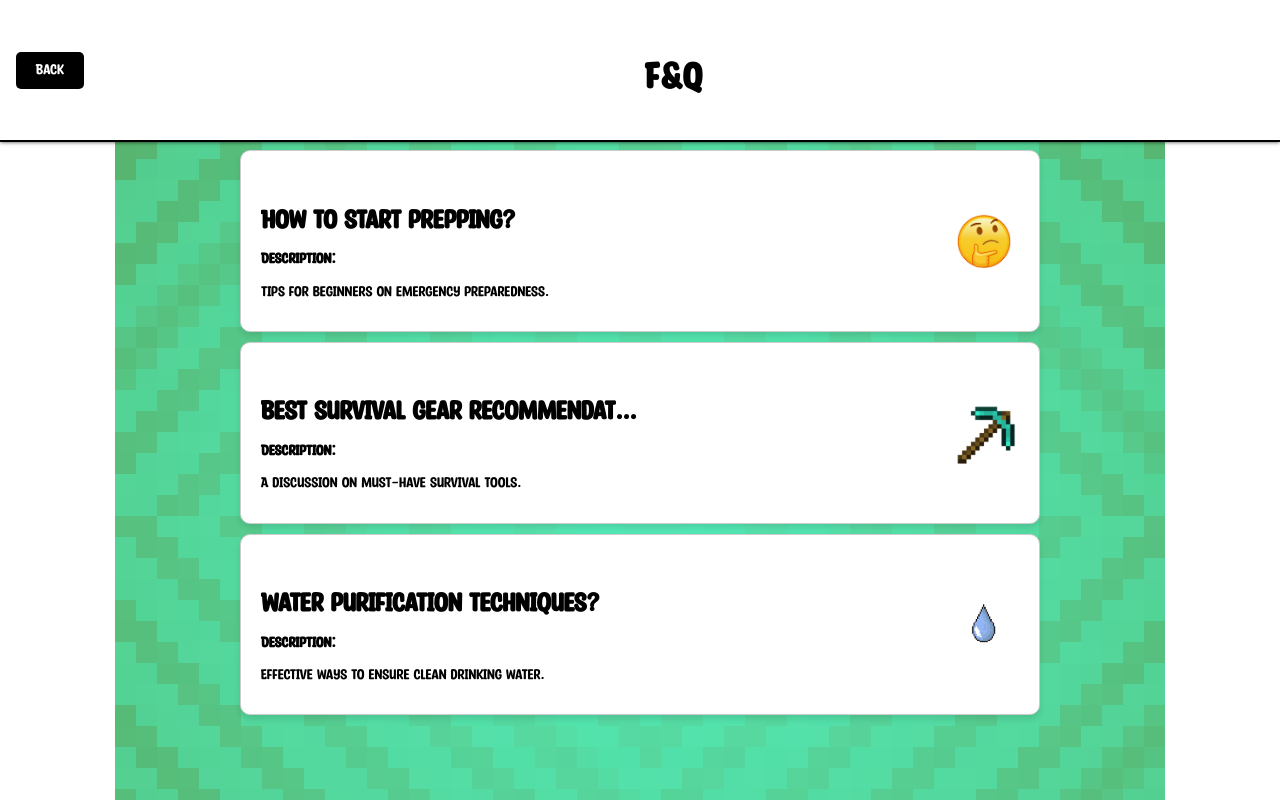
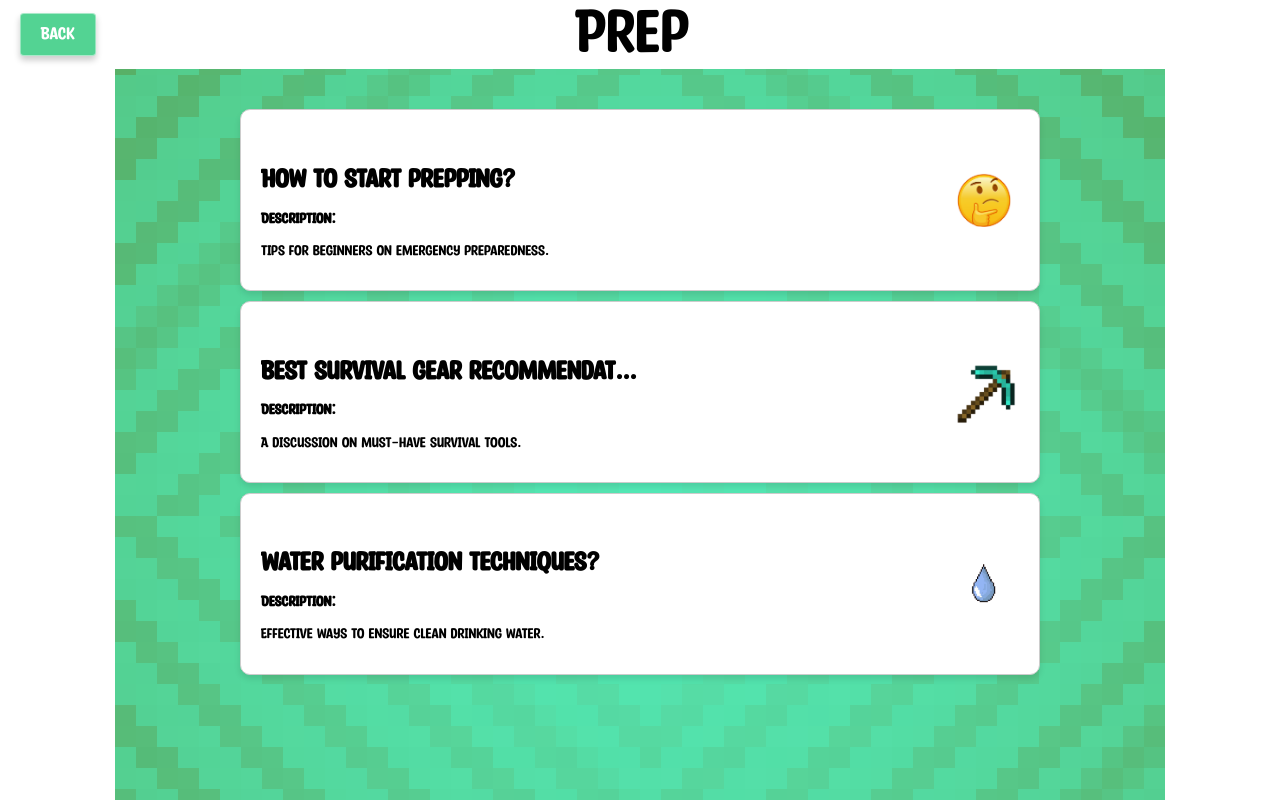
Before and after one commit to BonelessWater/Artemis, a React (Create React App) app in the folder artemis/: page /prep in a window 1280 px wide. Shown: the top 800 px of the page. Built offline with nearby package versions, Linux system fonts and the light colour scheme; a web font is replaced by a local one.

Commit message:
Button animation

```diff
--- a/artemis/src/components/CartoonyButton.js
+++ b/artemis/src/components/CartoonyButton.js
@@ -1,4 +1,3 @@
-// CartoonyButton.jsx
 import React from 'react';
 import { Link } from 'react-router-dom';
 
@@ -10,6 +9,7 @@ const CartoonyButton = ({
   size = 'medium', // default size
   height, // new prop for height
   width,  // new prop for width
+  movement = true, // new prop for movement; defaults to true
   style: customStyle = {},
   ...rest
 }) => {
@@ -27,7 +27,7 @@ const CartoonyButton = ({
       padding: '15px 30px',
       fontSize: '22px',
     },
-    large2:  {
+    large2: {
       padding: '25px 40px',
       fontSize: '40px',
     },
@@ -41,6 +41,22 @@ const CartoonyButton = ({
     ...(width ? { width } : {}),
     ...customStyle,
   };
+
+  // If movement is enabled, add a pulse animation with a rest period
+  const movementStyle = movement ? { animation: "pulse 4s infinite" } : {};
+
+  // Clone children to apply spin animation on any img element if movement is true
+  const enhancedChildren = React.Children.map(children, child => {
+    if (React.isValidElement(child) && child.type === 'img') {
+      return React.cloneElement(child, {
+        style: {
+          ...child.props.style,
+          animation: movement ? "starSpin 4s infinite" : "none",
+        },
+      });
+    }
+    return child;
+  });
 
   return (
     <>
@@ -56,7 +72,6 @@ const CartoonyButton = ({
           transition: background-color 0.3s ease;
           box-shadow: 0 4px 6px rgba(0, 0, 0, 0.2);
         }
-        /* Sweeping shine effect on hover */
         .cartoony-btn::before {
           content: "";
           position: absolute;
@@ -77,7 +92,6 @@ const CartoonyButton = ({
           50% { width: 200%; }
           100% { width: 0; }
         }
-        /* Animated thin shine lines */
         .shine-lines {
           position: absolute;
           top: 0;
@@ -109,7 +123,6 @@ const CartoonyButton = ({
           50% { left: 50%; opacity: 1; }
           100% { left: 100%; opacity: 0; }
         }
-        /* Animated glare rectangle that appears then leaves */
         .glare-rect {
           position: absolute;
           right: 0;
@@ -139,6 +152,20 @@ const CartoonyButton = ({
             transform: translateX(-100%) skewX(-20deg);
           }
         }
+        /* Pulse animation with a rest period */
+        @keyframes pulse {
+          0% { transform: scale(1); }
+          25% { transform: scale(1.1); }
+          50% { transform: scale(1); }
+          100% { transform: scale(1); }
+        }
+        /* Star spin animation that spins only during the growth phase (0% to 25%) */
+        @keyframes starSpin {
+          0% { transform: rotate(0deg); }
+          25% { transform: rotate(360deg); }
+          26% { transform: rotate(360deg); }
+          100% { transform: rotate(360deg); }
+        }
       `}</style>
       {to ? (
         <Link to={to} style={{ textDecoration: 'none' }}>
@@ -146,9 +173,9 @@ const CartoonyButton = ({
             className="cartoony-btn"
             onClick={onClick}
             {...rest}
-            style={buttonStyle}
+            style={{ ...buttonStyle, ...movementStyle }}
           >
-            {children}
+            {enhancedChildren}
             <div className="shine-lines">
               <div className="shine-line"></div>
               <div className="shine-line"></div>
@@ -161,9 +188,9 @@ const CartoonyButton = ({
           className="cartoony-btn"
           onClick={onClick}
           {...rest}
-          style={buttonStyle}
+          style={{ ...buttonStyle, ...movementStyle }}
         >
-          {children}
+          {enhancedChildren}
           <div className="shine-lines">
             <div className="shine-line"></div>
             <div className="shine-line"></div>
--- a/artemis/src/pages/PrepPage.js
+++ b/artemis/src/pages/PrepPage.js
@@ -1,4 +1,5 @@
 import React, { useState } from "react";
+import CartoonyButton from "../components/CartoonyButton";
 
 const DiscussionForum = () => {
   // Define an array of random usernames to use
@@ -97,19 +98,63 @@ const DiscussionForum = () => {
   const darkGrey = "#444444";
 
   return (
-    <div className="min-height-100vh" style={{ display: "flex", flexDirection: "column", alignItems: "center", justifyContent: "center", paddingTop: "80px", width: "100%", maxWidth: "100vw" }}>
-      {/* Header section */}
-      <div className="white center-align z-depth-1" style={{ position: "fixed", top: 0, left: 0, width: "100%", padding: "16px", borderBottom: "2px solid black", background: "white", zIndex: 10, display: "flex", justifyContent: "space-between", alignItems: "center", flexWrap: "wrap" }}>
-        <button onClick={() => window.location.href = "http://localhost:3000/"} style={{ background: "black", color: "white", border: "none", padding: "10px 20px", cursor: "pointer", borderRadius: "5px", fontSize: "1rem", flexShrink: 0 }}>
+    <div
+      className="min-height-100vh"
+      style={{
+        display: "flex",
+        flexDirection: "column",
+        alignItems: "center",
+        justifyContent: "center",
+        paddingTop: "30px",
+        width: "100%",
+        maxWidth: "100vw"
+      }}
+    >
+      {/* Updated Header section matching ResearchPage */}
+      <div
+        className="white-header"
+        style={{
+          background: 'white',
+          padding: '0px 20px',
+          marginBottom: '20px',
+          display: 'flex',
+          alignItems: 'center',
+          justifyContent: 'space-between',
+          width: '100%'
+        }}
+      >
+        <CartoonyButton to="/" color="rgb(83, 211, 147)" size="medium" width="auto">
           Back
-        </button>
-        <h1 className="black-text" style={{ fontWeight: "bold", fontSize: "2.5rem", textAlign: "center", flexGrow: 1, minWidth: "200px" }}>F&Q</h1>
+        </CartoonyButton>
+        <h1
+          style={{
+            margin: 0,
+            fontFamily: 'Fantasy, cursive',
+            color: 'black',
+            textAlign: 'center',
+            flexGrow: 1
+          }}
+        >
+          Prep
+        </h1>
+        <div style={{ width: '90px' }}></div>
       </div>
 
       {/* Discussion Forum Posts */}
-      <div style={{ width: "90%", maxWidth: "800px", marginTop: "100px", display: "flex", flexDirection: "column", alignItems: "center" }}>
+      <div
+        style={{
+          width: "90%",
+          maxWidth: "800px",
+          marginTop: "20px",
+          display: "flex",
+          flexDirection: "column",
+          alignItems: "center"
+        }}
+      >
         {posts.map(post => (
-          <button key={post.id} onClick={() => handlePostClick(post)}
+          <button
+            key={post.id}
+            onClick={() => handlePostClick(post)}
             style={{
               background: "white",
               padding: "20px",
@@ -125,7 +170,8 @@ const DiscussionForum = () => {
               justifyContent: "space-between",
               position: "relative",
               minHeight: "120px"
-            }}>
+            }}
+          >
             <div style={{
               flex: "1",
               minWidth: "0",
@@ -143,7 +189,9 @@ const DiscussionForum = () => {
               }}>
                 {truncateText(post.title, 30)}
               </h2>
-              <p style={{ fontSize: "1rem", fontWeight: "bold", color: "rgba(0, 0, 0, 1)", marginBottom: "5px" }}>Description:</p>
+              <p style={{ fontSize: "1rem", fontWeight: "bold", color: "rgba(0, 0, 0, 1)", marginBottom: "5px" }}>
+                Description:
+              </p>
               <p style={{
                 fontSize: "1rem",
                 color: "rgba(0, 0, 0, 1)",
@@ -174,25 +222,50 @@ const DiscussionForum = () => {
         ))}
       </div>
 
-      {/* Full Page Popup Window */}
+      {/* Full Page Popup Window for Post Comments */}
       {selectedPost && (
-        <div style={{ position: "fixed", top: 0, left: 0, width: "100%", height: "100%", background: "white", color: darkGrey, padding: "20px", textAlign: "left", zIndex: 20, overflowY: "auto" }}>
-          <h2 style={{ fontSize: "2rem", fontWeight: "bold", marginBottom: "10px", color: darkGrey }}>{selectedPost.title}</h2>
-          <p style={{ fontSize: "1.2rem", fontWeight: "bold", marginBottom: "5px", color: darkGrey }}>Description:</p>
-          <p style={{ fontSize: "1.2rem", marginBottom: "10px", color: darkGrey }}>{selectedPost.description}</p>
+        <div
+          style={{
+            position: "fixed",
+            top: 0,
+            left: 0,
+            width: "100%",
+            height: "100%",
+            background: "white",
+            color: darkGrey,
+            padding: "20px",
+            textAlign: "left",
+            zIndex: 20,
+            overflowY: "auto"
+          }}
+        >
+          <h2 style={{ fontSize: "2rem", fontWeight: "bold", marginBottom: "10px", color: darkGrey }}>
+            {selectedPost.title}
+          </h2>
+          <p style={{ fontSize: "1.2rem", fontWeight: "bold", marginBottom: "5px", color: darkGrey }}>
+            Description:
+          </p>
+          <p style={{ fontSize: "1.2rem", marginBottom: "10px", color: darkGrey }}>
+            {selectedPost.description}
+          </p>
 
           {/* Comments Section */}
           <div style={{ marginTop: "20px" }}>
-            <h3 style={{ fontSize: "1.5rem", fontWeight: "bold", color: darkGrey }}>Comments:</h3>
+            <h3 style={{ fontSize: "1.5rem", fontWeight: "bold", color: darkGrey }}>
+              Comments:
+            </h3>
             <ul style={{ listStyleType: "none", padding: 0 }}>
               {tempComments.map((comment, index) => (
-                <li key={index} style={{
-                  marginBottom: "15px",
-                  color: darkGrey,
-                  padding: "10px",
-                  borderLeft: "3px solid #888",
-                  backgroundColor: "#f8f8f8"
-                }}>
+                <li
+                  key={index}
+                  style={{
+                    marginBottom: "15px",
+                    color: darkGrey,
+                    padding: "10px",
+                    borderLeft: "3px solid #888",
+                    backgroundColor: "#f8f8f8"
+                  }}
+                >
                   <div style={{
                     fontSize: "1.1rem",
                     color: darkGrey,
@@ -201,8 +274,16 @@ const DiscussionForum = () => {
                   }}>
                     {comment.user}:
                   </div>
-                  <div style={{ fontSize: "1rem", color: darkGrey }}>{comment.text}</div>
-                  {comment.image && <img src={comment.image} alt="User Upload" style={{ display: "block", maxWidth: "100px", marginTop: "5px" }} />}
+                  <div style={{ fontSize: "1rem", color: darkGrey }}>
+                    {comment.text}
+                  </div>
+                  {comment.image &&
+                    <img
+                      src={comment.image}
+                      alt="User Upload"
+                      style={{ display: "block", maxWidth: "100px", marginTop: "5px" }}
+                    />
+                  }
                 </li>
               ))}
             </ul>
@@ -210,13 +291,51 @@ const DiscussionForum = () => {
               value={newComment}
               onChange={(e) => setNewComment(e.target.value)}
               placeholder="Write a comment..."
-              style={{ width: "100%", padding: "10px", marginTop: "10px", color: darkGrey, background: "white", border: "1px solid #888" }}
+              style={{
+                width: "100%",
+                padding: "10px",
+                marginTop: "10px",
+                color: darkGrey,
+                background: "white",
+                border: "1px solid #888"
+              }}
             ></textarea>
-            <input type="file" accept="image/*" onChange={handleImageUpload} style={{ marginTop: "10px", color: darkGrey }} />
-            <button onClick={handleAddComment} style={{ marginTop: "10px", background: "black", color: "white", border: "none", padding: "5px 10px", cursor: "pointer", borderRadius: "3px" }}>Post Comment</button>
+            <input
+              type="file"
+              accept="image/*"
+              onChange={handleImageUpload}
+              style={{ marginTop: "10px", color: darkGrey }}
+            />
+            <button
+              onClick={handleAddComment}
+              style={{
+                marginTop: "10px",
+                background: "black",
+                color: "white",
+                border: "none",
+                padding: "5px 10px",
+                cursor: "pointer",
+                borderRadius: "3px"
+              }}
+            >
+              Post Comment
+            </button>
           </div>
 
-          <button onClick={closePopup} style={{ marginTop: "20px", background: "black", color: "white", border: "none", padding: "10px 20px", cursor: "pointer", borderRadius: "5px" }}>Close</button>
+          <button
+            onClick={closePopup}
+            style={{
+              marginTop: "20px",
+              background: "black",
+              color: "white",
+              border: "none",
+              padding: "10px 20px",
+              cursor: "pointer",
+              borderRadius: "5px"
+            }}
+          >
+            Close
+          </button>
         </div>
       )}
     </div>
```
Also changed, not shown: artemis/src/pages/Body.js (+12 -5 lines), 2 other files (tests, documents, lock files or other folders).
